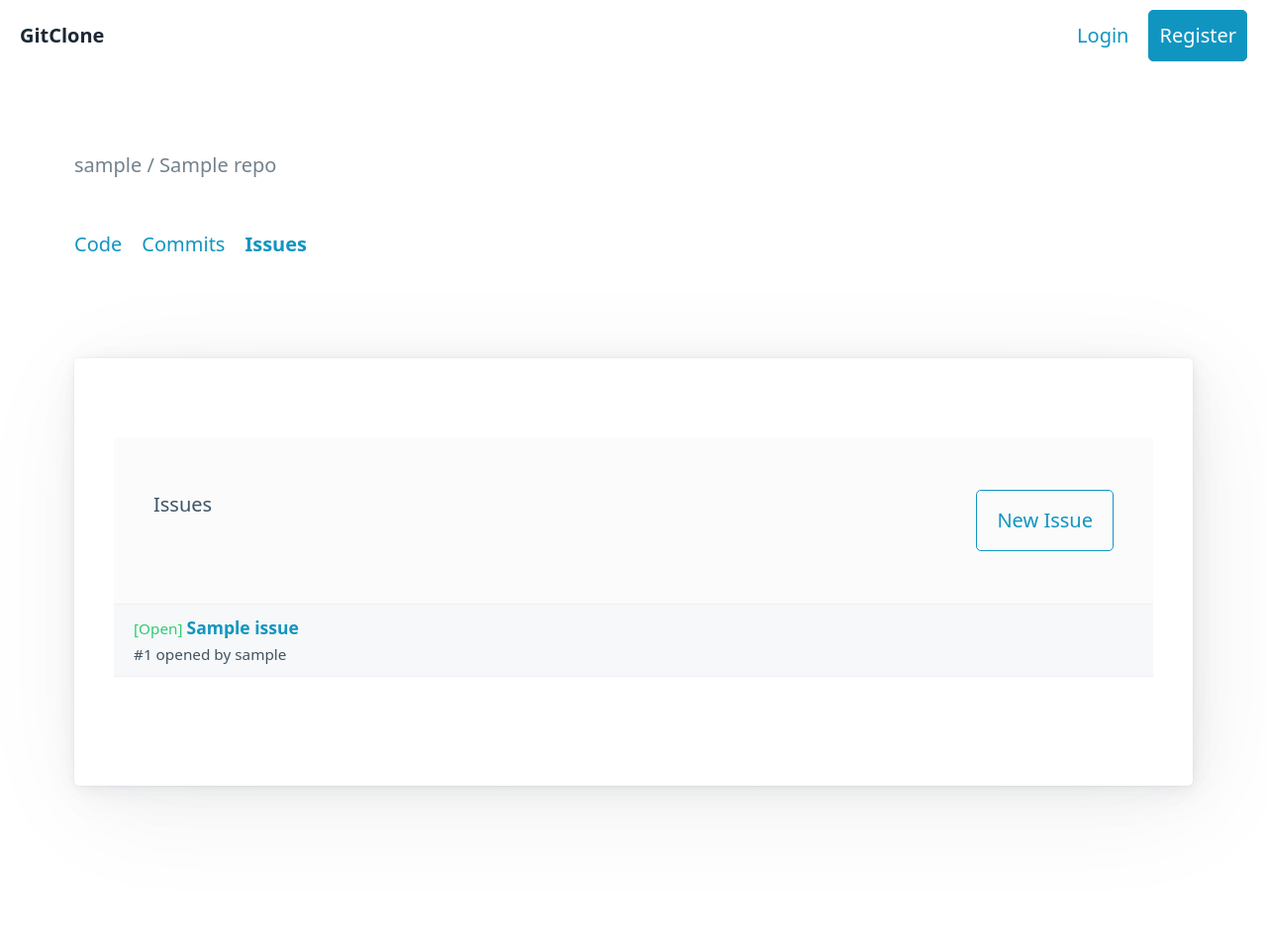
After one commit to ParitKansal/RepoHub, a FastAPI app: template templates/issues.html in a window 1280 px wide. The commit adds this page. Shown: the whole page at 99% size. Run offline with FastAPI, Linux system fonts and the light colour scheme; the template is opened without the code that fills it: most values are stand-ins (such as "Sample title", 1, 10 or a date in 2020).

Commit message:
Phase 4: Collaboration (Issues)

```diff
--- a/main.py
+++ b/main.py
@@ -236,3 +236,107 @@ async def repo_blob(request: Request, username: str, repo_name: str, filepath: s
         "filepath": filepath,
         "content": content
     })
+
+@app.get("/{username}/{repo_name}/issues", response_class=HTMLResponse)
+async def repo_issues(request: Request, username: str, repo_name: str, db: Session = Depends(get_db)):
+    owner = db.query(models.User).filter(models.User.username == username).first()
+    if not owner:
+        return templates.TemplateResponse(request=request, name="issues.html", context={"error": "User not found", "user": auth.get_current_user_from_cookie(request, db)})
+
+    repo = db.query(models.Repository).filter(
+        models.Repository.owner_id == owner.id,
+        models.Repository.name == repo_name
+    ).first()
+
+    if not repo:
+        return templates.TemplateResponse(request=request, name="issues.html", context={"error": "Repository not found", "user": auth.get_current_user_from_cookie(request, db)})
+
+    current_user = auth.get_current_user_from_cookie(request, db)
+
+    issues = db.query(models.Issue).filter(models.Issue.repo_id == repo.id).all()
+
+    return templates.TemplateResponse(request=request, name="issues.html", context={
+        "user": current_user,
+        "repo": repo,
+        "owner": owner,
+        "issues": issues
+    })
+
+@app.get("/{username}/{repo_name}/issues/new", response_class=HTMLResponse)
+async def new_issue_get(request: Request, username: str, repo_name: str, db: Session = Depends(get_db)):
+    user = auth.get_current_user_from_cookie(request, db)
+    if not user:
+        return RedirectResponse(url="/login")
+
+    owner = db.query(models.User).filter(models.User.username == username).first()
+    repo = db.query(models.Repository).filter(
+        models.Repository.owner_id == owner.id if owner else False,
+        models.Repository.name == repo_name
+    ).first()
+
+    if not repo:
+        return RedirectResponse(url="/dashboard")
+
+    return templates.TemplateResponse(request=request, name="new_issue.html", context={
+        "user": user,
+        "repo": repo,
+        "owner": owner
+    })
+
+@app.post("/{username}/{repo_name}/issues/new")
+async def new_issue_post(
+    request: Request,
+    username: str,
+    repo_name: str,
+    title: str = Form(...),
+    description: str = Form(None),
+    db: Session = Depends(get_db)
+):
+    user = auth.get_current_user_from_cookie(request, db)
+    if not user:
+        return RedirectResponse(url="/login")
+
+    owner = db.query(models.User).filter(models.User.username == username).first()
+    repo = db.query(models.Repository).filter(
+        models.Repository.owner_id == owner.id if owner else False,
+        models.Repository.name == repo_name
+    ).first()
+
+    if not repo:
+        return RedirectResponse(url="/dashboard")
+
+    new_issue = models.Issue(
+        title=title,
+        description=description,
+        repo_id=repo.id,
+        author_id=user.id
+    )
+    db.add(new_issue)
+    db.commit()
+    db.refresh(new_issue)
+
+    return RedirectResponse(url=f"/{username}/{repo_name}/issues/{new_issue.id}", status_code=status.HTTP_302_FOUND)
+
+@app.get("/{username}/{repo_name}/issues/{issue_id}", response_class=HTMLResponse)
+async def issue_detail(request: Request, username: str, repo_name: str, issue_id: int, db: Session = Depends(get_db)):
+    owner = db.query(models.User).filter(models.User.username == username).first()
+    repo = db.query(models.Repository).filter(
+        models.Repository.owner_id == owner.id if owner else False,
+        models.Repository.name == repo_name
+    ).first()
+
+    if not repo:
+        return RedirectResponse(url="/dashboard")
+
+    issue = db.query(models.Issue).filter(models.Issue.id == issue_id, models.Issue.repo_id == repo.id).first()
+    if not issue:
+        return RedirectResponse(url=f"/{username}/{repo_name}/issues")
+
+    current_user = auth.get_current_user_from_cookie(request, db)
+
+    return templates.TemplateResponse(request=request, name="issue_detail.html", context={
+        "user": current_user,
+        "repo": repo,
+        "owner": owner,
+        "issue": issue
+    })
--- /dev/null
+++ b/templates/issues.html
@@ -0,0 +1,38 @@
+{% extends "repo_base.html" %}
+{% set current_tab = 'issues' %}
+
+{% block repo_content %}
+<article>
+    <header class="grid">
+        <div>Issues</div>
+        <div style="text-align: right;">
+            <a href="/{{ owner.username }}/{{ repo.name }}/issues/new" role="button" class="outline">New Issue</a>
+        </div>
+    </header>
+
+    {% if issues %}
+    <table role="grid">
+        <tbody>
+            {% for issue in issues %}
+            <tr>
+                <td>
+                    <small>
+                        {% if issue.status == 'Open' %}
+                        <span style="color: #2ecc71;">[Open]</span>
+                        {% else %}
+                        <span style="color: #e74c3c;">[Closed]</span>
+                        {% endif %}
+                    </small>
+                    <strong><a href="/{{ owner.username }}/{{ repo.name }}/issues/{{ issue.id }}">{{ issue.title }}</a></strong>
+                    <br>
+                    <small>#{{ issue.id }} opened by {{ issue.author.username }}</small>
+                </td>
+            </tr>
+            {% endfor %}
+        </tbody>
+    </table>
+    {% else %}
+    <p>No issues yet! Be the first to start a conversation.</p>
+    {% endif %}
+</article>
+{% endblock %}
--- /dev/null
+++ b/templates/repo_base.html
@@ -0,0 +1,24 @@
+{% extends "base.html" %}
+
+{% block content %}
+<div class="grid">
+    <div>
+        <hgroup>
+            <h2>{{ owner.username }} / {{ repo.name }}</h2>
+            {% if repo.description and current_tab == 'code' %}
+            <h3>{{ repo.description }}</h3>
+            {% endif %}
+        </hgroup>
+    </div>
+</div>
+
+<nav>
+    <ul>
+        <li>{% if current_tab == 'code' %}<strong>{% endif %}<a href="/{{ owner.username }}/{{ repo.name }}">Code</a>{% if current_tab == 'code' %}</strong>{% endif %}</li>
+        <li>{% if current_tab == 'commits' %}<strong>{% endif %}<a href="/{{ owner.username }}/{{ repo.name }}/commits">Commits</a>{% if current_tab == 'commits' %}</strong>{% endif %}</li>
+        <li>{% if current_tab == 'issues' %}<strong>{% endif %}<a href="/{{ owner.username }}/{{ repo.name }}/issues">Issues</a>{% if current_tab == 'issues' %}</strong>{% endif %}</li>
+    </ul>
+</nav>
+
+{% block repo_content %}{% endblock %}
+{% endblock %}
```
Also changed, not shown: models.py (+14 -0 lines), templates/commits.html (+3 -16 lines), templates/file_view.html (+3 -16 lines), templates/issue_detail.html (added, +28 -0 lines), templates/new_issue.html (added, +22 -0 lines), templates/repo_detail.html (+3 -19 lines).
